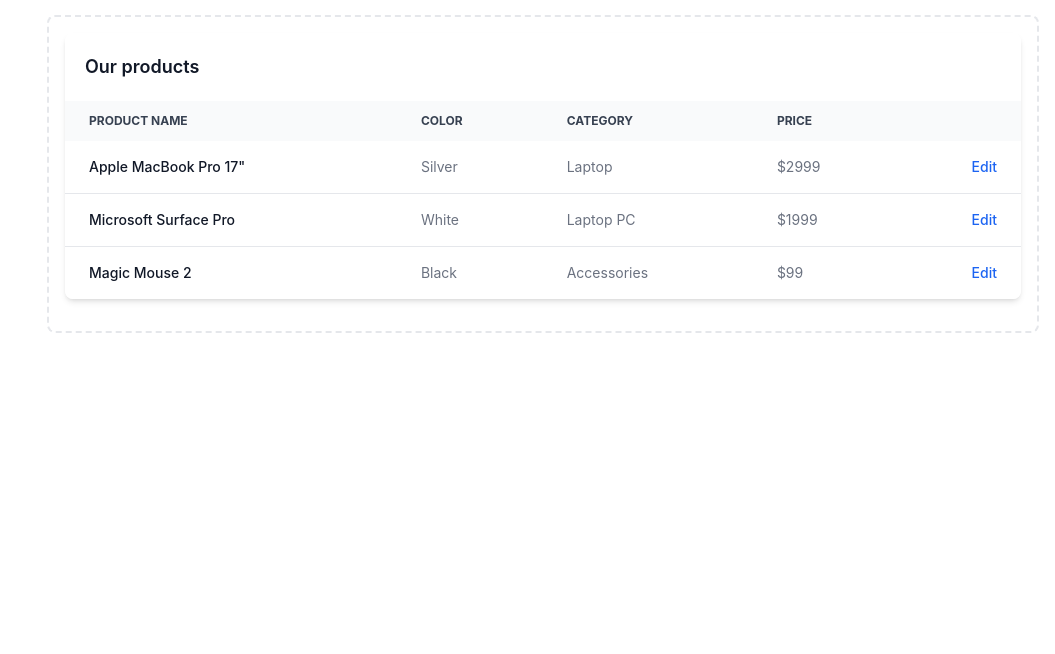
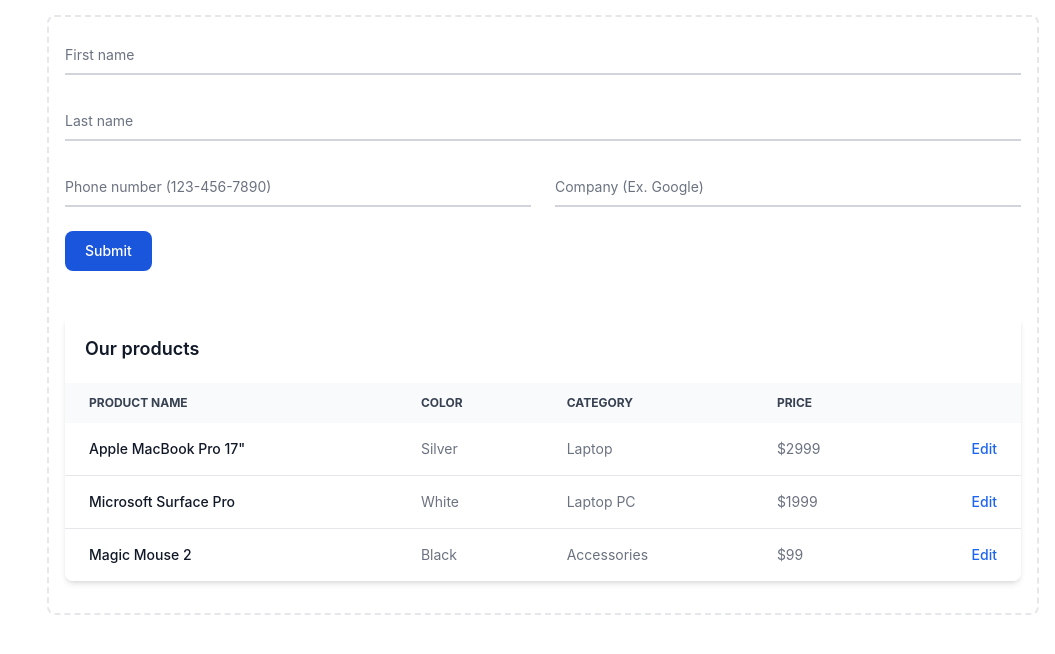
Before and after one commit to itmadityajoshi/Inventory-MGMT, a Django app: page /product/ in a window 1280 px wide. Shown: the part 57-711 px from the top of the page, without its empty margins (225-1280 px from the left). Run offline with Django 4.2, Linux system fonts and the light colour scheme; some libraries are stand-ins or nearby versions.

Commit message:
changes on ui

```diff
--- a/inventorypro/templates/dashboard/product.html
+++ b/inventorypro/templates/dashboard/product.html
@@ -4,7 +4,34 @@
 {% block content %}
 <div class="p-4 sm:ml-64">
     <div class="p-4 border-2 border-gray-200 border-dashed rounded-lg dark:border-gray-700 mt-14">
-       <div class="grid grid-cols-1 gap-4 mb-4">
+       <div class="grid grid-rows-2 gap-4 mb-4">
+
+<form>
+
+
+        <div>
+      <div class="relative z-0 w-full mb-6 group">
+          <input type="text" name="floating_first_name" id="floating_first_name" class="block py-2.5 px-0 w-full text-sm text-gray-900 bg-transparent border-0 border-b-2 border-gray-300 appearance-none dark:text-white dark:border-gray-600 dark:focus:border-blue-500 focus:outline-none focus:ring-0 focus:border-blue-600 peer" placeholder=" " required />
+          <label for="floating_first_name" class="peer-focus:font-medium absolute text-sm text-gray-500 dark:text-gray-400 duration-300 transform -translate-y-6 scale-75 top-3 -z-10 origin-[0] peer-focus:left-0 peer-focus:text-blue-600 peer-focus:dark:text-blue-500 peer-placeholder-shown:scale-100 peer-placeholder-shown:translate-y-0 peer-focus:scale-75 peer-focus:-translate-y-6">First name</label>
+      </div>
+      <div class="relative z-0 w-full mb-6 group">
+          <input type="text" name="floating_last_name" id="floating_last_name" class="block py-2.5 px-0 w-full text-sm text-gray-900 bg-transparent border-0 border-b-2 border-gray-300 appearance-none dark:text-white dark:border-gray-600 dark:focus:border-blue-500 focus:outline-none focus:ring-0 focus:border-blue-600 peer" placeholder=" " required />
+          <label for="floating_last_name" class="peer-focus:font-medium absolute text-sm text-gray-500 dark:text-gray-400 duration-300 transform -translate-y-6 scale-75 top-3 -z-10 origin-[0] peer-focus:left-0 peer-focus:text-blue-600 peer-focus:dark:text-blue-500 peer-placeholder-shown:scale-100 peer-placeholder-shown:translate-y-0 peer-focus:scale-75 peer-focus:-translate-y-6">Last name</label>
+      </div>
+    </div>
+    <div class="grid md:grid-cols-2 md:gap-6">
+      <div class="relative z-0 w-full mb-6 group">
+          <input type="tel" pattern="[0-9]{3}-[0-9]{3}-[0-9]{4}" name="floating_phone" id="floating_phone" class="block py-2.5 px-0 w-full text-sm text-gray-900 bg-transparent border-0 border-b-2 border-gray-300 appearance-none dark:text-white dark:border-gray-600 dark:focus:border-blue-500 focus:outline-none focus:ring-0 focus:border-blue-600 peer" placeholder=" " required />
+          <label for="floating_phone" class="peer-focus:font-medium absolute text-sm text-gray-500 dark:text-gray-400 duration-300 transform -translate-y-6 scale-75 top-3 -z-10 origin-[0] peer-focus:left-0 peer-focus:text-blue-600 peer-focus:dark:text-blue-500 peer-placeholder-shown:scale-100 peer-placeholder-shown:translate-y-0 peer-focus:scale-75 peer-focus:-translate-y-6">Phone number (123-456-7890)</label>
+      </div>
+      <div class="relative z-0 w-full mb-6 group">
+          <input type="text" name="floating_company" id="floating_company" class="block py-2.5 px-0 w-full text-sm text-gray-900 bg-transparent border-0 border-b-2 border-gray-300 appearance-none dark:text-white dark:border-gray-600 dark:focus:border-blue-500 focus:outline-none focus:ring-0 focus:border-blue-600 peer" placeholder=" " required />
+          <label for="floating_company" class="peer-focus:font-medium absolute text-sm text-gray-500 dark:text-gray-400 duration-300 transform -translate-y-6 scale-75 top-3 -z-10 origin-[0] peer-focus:left-0 peer-focus:text-blue-600 peer-focus:dark:text-blue-500 peer-placeholder-shown:scale-100 peer-placeholder-shown:translate-y-0 peer-focus:scale-75 peer-focus:-translate-y-6">Company (Ex. Google)</label>
+      </div>
+    </div>
+    <button type="submit" class="text-white bg-blue-700 hover:bg-blue-800 focus:ring-4 focus:outline-none focus:ring-blue-300 font-medium rounded-lg text-sm w-full sm:w-auto px-5 py-2.5 text-center dark:bg-blue-600 dark:hover:bg-blue-700 dark:focus:ring-blue-800">Submit</button>
+  </form>
+
 
 
 
--- a/inventorypro/theme/static/css/dist/styles.css
+++ b/inventorypro/theme/static/css/dist/styles.css
@@ -733,6 +733,10 @@
   position: fixed;
 }
 
+.absolute {
+  position: absolute;
+}
+
 .relative {
   position: relative;
 }
@@ -745,12 +749,24 @@
   top: 0px;
 }
 
+.top-3 {
+  top: 0.75rem;
+}
+
 .z-40 {
   z-index: 40;
 }
 
 .z-50 {
   z-index: 50;
+}
+
+.-z-10 {
+  z-index: -10;
+}
+
+.z-0 {
+  z-index: 0;
 }
 
 .mx-auto {
@@ -787,6 +803,10 @@
   margin-top: 0.25rem;
 }
 
+.mb-6 {
+  margin-bottom: 1.5rem;
+}
+
 .block {
   display: block;
 }
@@ -893,6 +913,10 @@
 
 .grow {
   flex-grow: 1;
+}
+
+.origin-\[0\] {
+  transform-origin: 0;
 }
 
 .-translate-x-full {
@@ -900,16 +924,45 @@
   transform: translate(var(--tw-translate-x), var(--tw-translate-y)) rotate(var(--tw-rotate)) skewX(var(--tw-skew-x)) skewY(var(--tw-skew-y)) scaleX(var(--tw-scale-x)) scaleY(var(--tw-scale-y));
 }
 
+.-translate-y-6 {
+  --tw-translate-y: -1.5rem;
+  transform: translate(var(--tw-translate-x), var(--tw-translate-y)) rotate(var(--tw-rotate)) skewX(var(--tw-skew-x)) skewY(var(--tw-skew-y)) scaleX(var(--tw-scale-x)) scaleY(var(--tw-scale-y));
+}
+
+.scale-75 {
+  --tw-scale-x: .75;
+  --tw-scale-y: .75;
+  transform: translate(var(--tw-translate-x), var(--tw-translate-y)) rotate(var(--tw-rotate)) skewX(var(--tw-skew-x)) skewY(var(--tw-skew-y)) scaleX(var(--tw-scale-x)) scaleY(var(--tw-scale-y));
+}
+
+.transform {
+  transform: translate(var(--tw-translate-x), var(--tw-translate-y)) rotate(var(--tw-rotate)) skewX(var(--tw-skew-x)) skewY(var(--tw-skew-y)) scaleX(var(--tw-scale-x)) scaleY(var(--tw-scale-y));
+}
+
 .list-none {
   list-style-type: none;
 }
 
+.appearance-none {
+  -webkit-appearance: none;
+     -moz-appearance: none;
+          appearance: none;
+}
+
 .grid-cols-1 {
   grid-template-columns: repeat(1, minmax(0, 1fr));
 }
 
 .grid-cols-3 {
   grid-template-columns: repeat(3, minmax(0, 1fr));
+}
+
+.grid-cols-2 {
+  grid-template-columns: repeat(2, minmax(0, 1fr));
+}
+
+.grid-rows-2 {
+  grid-template-rows: repeat(2, minmax(0, 1fr));
 }
 
 .items-center {
@@ -997,12 +1050,20 @@
   border-width: 2px;
 }
 
+.border-0 {
+  border-width: 0px;
+}
+
 .border-b {
   border-bottom-width: 1px;
 }
 
 .border-r {
   border-right-width: 1px;
+}
+
+.border-b-2 {
+  border-bottom-width: 2px;
 }
 
 .border-dashed {
@@ -1014,6 +1075,11 @@
   border-color: rgb(229 231 235 / var(--tw-border-opacity));
 }
 
+.border-gray-300 {
+  --tw-border-opacity: 1;
+  border-color: rgb(209 213 219 / var(--tw-border-opacity));
+}
+
 .bg-\[\#333a56\] {
   --tw-bg-opacity: 1;
   background-color: rgb(51 58 86 / var(--tw-bg-opacity));
@@ -1064,6 +1130,15 @@
   background-color: rgb(243 244 246 / var(--tw-bg-opacity));
 }
 
+.bg-blue-700 {
+  --tw-bg-opacity: 1;
+  background-color: rgb(29 78 216 / var(--tw-bg-opacity));
+}
+
+.bg-transparent {
+  background-color: transparent;
+}
+
 .p-2 {
   padding: 0.5rem;
 }
@@ -1113,6 +1188,21 @@
 .py-4 {
   padding-top: 1rem;
   padding-bottom: 1rem;
+}
+
+.px-0 {
+  padding-left: 0px;
+  padding-right: 0px;
+}
+
+.px-5 {
+  padding-left: 1.25rem;
+  padding-right: 1.25rem;
+}
+
+.py-2\.5 {
+  padding-top: 0.625rem;
+  padding-bottom: 0.625rem;
 }
 
 .pb-4 {
@@ -1276,6 +1366,10 @@
   transition-duration: 75ms;
 }
 
+.duration-300 {
+  transition-duration: 300ms;
+}
+
 .hover\:bg-gray-100:hover {
   --tw-bg-opacity: 1;
   background-color: rgb(243 244 246 / var(--tw-bg-opacity));
@@ -1317,9 +1427,60 @@
   --tw-ring-color: rgb(209 213 219 / var(--tw-ring-opacity));
 }
 
+.focus\:ring-blue-300:focus {
+  --tw-ring-opacity: 1;
+  --tw-ring-color: rgb(147 197 253 / var(--tw-ring-opacity));
+}
+
 .group:hover .group-hover\:text-gray-900 {
   --tw-text-opacity: 1;
   color: rgb(17 24 39 / var(--tw-text-opacity));
+}
+
+.peer:-moz-placeholder-shown ~ .peer-placeholder-shown\:translate-y-0 {
+  --tw-translate-y: 0px;
+  transform: translate(var(--tw-translate-x), var(--tw-translate-y)) rotate(var(--tw-rotate)) skewX(var(--tw-skew-x)) skewY(var(--tw-skew-y)) scaleX(var(--tw-scale-x)) scaleY(var(--tw-scale-y));
+}
+
+.peer:placeholder-shown ~ .peer-placeholder-shown\:translate-y-0 {
+  --tw-translate-y: 0px;
+  transform: translate(var(--tw-translate-x), var(--tw-translate-y)) rotate(var(--tw-rotate)) skewX(var(--tw-skew-x)) skewY(var(--tw-skew-y)) scaleX(var(--tw-scale-x)) scaleY(var(--tw-scale-y));
+}
+
+.peer:-moz-placeholder-shown ~ .peer-placeholder-shown\:scale-100 {
+  --tw-scale-x: 1;
+  --tw-scale-y: 1;
+  transform: translate(var(--tw-translate-x), var(--tw-translate-y)) rotate(var(--tw-rotate)) skewX(var(--tw-skew-x)) skewY(var(--tw-skew-y)) scaleX(var(--tw-scale-x)) scaleY(var(--tw-scale-y));
+}
+
+.peer:placeholder-shown ~ .peer-placeholder-shown\:scale-100 {
+  --tw-scale-x: 1;
+  --tw-scale-y: 1;
+  transform: translate(var(--tw-translate-x), var(--tw-translate-y)) rotate(var(--tw-rotate)) skewX(var(--tw-skew-x)) skewY(var(--tw-skew-y)) scaleX(var(--tw-scale-x)) scaleY(var(--tw-scale-y));
+}
+
+.peer:focus ~ .peer-focus\:left-0 {
+  left: 0px;
+}
+
+.peer:focus ~ .peer-focus\:-translate-y-6 {
+  --tw-translate-y: -1.5rem;
+  transform: translate(var(--tw-translate-x), var(--tw-translate-y)) rotate(var(--tw-rotate)) skewX(var(--tw-skew-x)) skewY(var(--tw-skew-y)) scaleX(var(--tw-scale-x)) scaleY(var(--tw-scale-y));
+}
+
+.peer:focus ~ .peer-focus\:scale-75 {
+  --tw-scale-x: .75;
+  --tw-scale-y: .75;
+  transform: translate(var(--tw-translate-x), var(--tw-translate-y)) rotate(var(--tw-rotate)) skewX(var(--tw-skew-x)) skewY(var(--tw-skew-y)) scaleX(var(--tw-scale-x)) scaleY(var(--tw-scale-y));
+}
+
+.peer:focus ~ .peer-focus\:font-medium {
+  font-weight: 500;
+}
+
+.peer:focus ~ .peer-focus\:text-blue-600 {
+  --tw-text-opacity: 1;
+  color: rgb(37 99 235 / var(--tw-text-opacity));
 }
 
 @media (prefers-color-scheme: dark) {
@@ -1409,6 +1600,10 @@
     margin-left: 16rem;
   }
 
+  .sm\:w-auto {
+    width: auto;
+  }
+
   .sm\:translate-x-0 {
     --tw-translate-x: 0px;
     transform: translate(var(--tw-translate-x), var(--tw-translate-y)) rotate(var(--tw-rotate)) skewX(var(--tw-skew-x)) skewY(var(--tw-skew-y)) scaleX(var(--tw-scale-x)) scaleY(var(--tw-scale-y));
@@ -1431,6 +1626,14 @@
 
   .md\:hidden {
     display: none;
+  }
+
+  .md\:grid-cols-2 {
+    grid-template-columns: repeat(2, minmax(0, 1fr));
+  }
+
+  .md\:gap-6 {
+    gap: 1.5rem;
   }
 }
 
```
Also changed, not shown: other parts of inventorypro/theme/static/css/dist/styles.css (+46 -0 lines).
